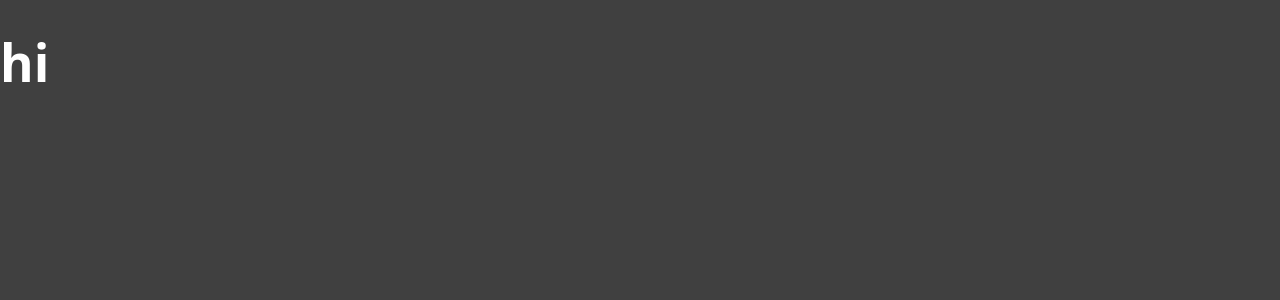
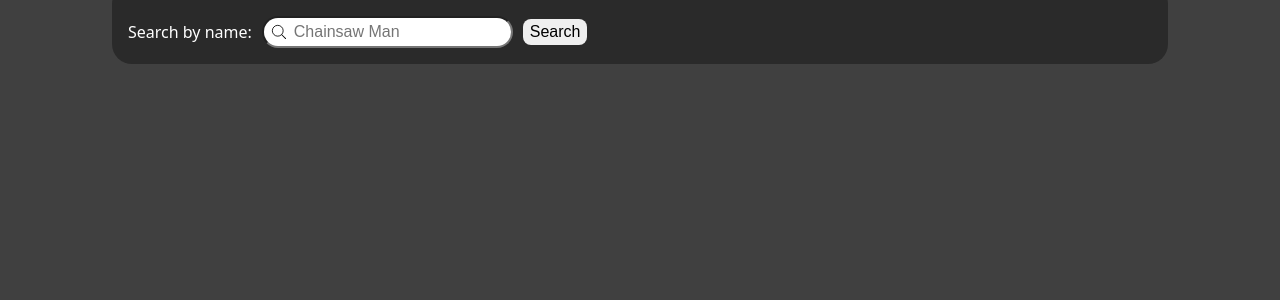
Before and after one commit to ioSquishy/AniSum, a React (Vite) app: page /anime/1 in a window 1280 px wide. Shown: the top 300 px of the page. Built offline with nearby package versions, Linux system fonts and the light colour scheme.

Commit message:
made it so using search Header will redirect to home page and search from the Anime.tsx page

```diff
--- a/src/App.tsx
+++ b/src/App.tsx
@@ -2,13 +2,20 @@ import { useEffect, useState } from 'react'
 import Header, { type HeaderSearchQuery } from './components/Header'
 import './App.css'
 import Card, { parseCardPropsFromSearchResult, type CardProps } from './components/Card'
+import { useLocation } from 'react-router-dom';
 
 function App() {
+  const location = useLocation();
   const [cards, setCards] = useState<CardProps[]>([]);
   const [searchQuery, setSearchQuery] = useState<HeaderSearchQuery | null>(null);
 
   // set default cards
   useEffect(() => {
+    if (location.state?.searchQuery) {
+      setSearchQuery(location.state.searchQuery);
+      return;
+    }
+
     fetch(`https://api.jikan.moe/v4/seasons/now?sfw`)
       .then(response => response.json())
       .then(data => {
--- a/src/components/Card.css
+++ b/src/components/Card.css
@@ -11,7 +11,9 @@
 
 .card img {
   object-fit: contain;
-  width: 100%;
+  width: 95%;
+  height: 95%;
+  margin: auto auto;
 }
 
 .card p {
--- a/src/main.tsx
+++ b/src/main.tsx
@@ -10,7 +10,7 @@ createRoot(document.getElementById('root')!).render(
     <BrowserRouter>
       <Routes>
         <Route path="/" element={<App />} />
-        <Route path="/anime/:id" element={<Anime />}></Route>
+        <Route path="/anime/:animeId" element={<Anime />}></Route>
       </Routes>
     </BrowserRouter>
   </StrictMode>,
--- a/src/pages/Anime.tsx
+++ b/src/pages/Anime.tsx
@@ -1,22 +1,17 @@
-// interface AnimeProps {
-//   id: number,
-//   defaultTitle: string,
-//   japaneseTitle: string,
-//   mediaType: string, // TV, Movie, OVA, etc.
-//   airingStatus: string,
-//   seasonAired: string,
-//   yearAired: number,
-//   ageRating: string,
-//   synopsis: string,
-//   studioNames: string[],
-//   genres: string[],
-//   themes: string[]
-// }
+import { useNavigate, useParams } from "react-router-dom";
+import Header, { type HeaderSearchQuery } from "../components/Header";
+
 
 export default function Anime() {
+  const navigate = useNavigate();
+  const { animeId } = useParams();
+  function handleHeaderSearch(query: HeaderSearchQuery) {
+    navigate('/', { state: { searchQuery: query } });
+  }
+
   return (
     <>
-      <h1>hi</h1>
+      <Header onSearch={handleHeaderSearch}/>
     </>
   );
 }
```
